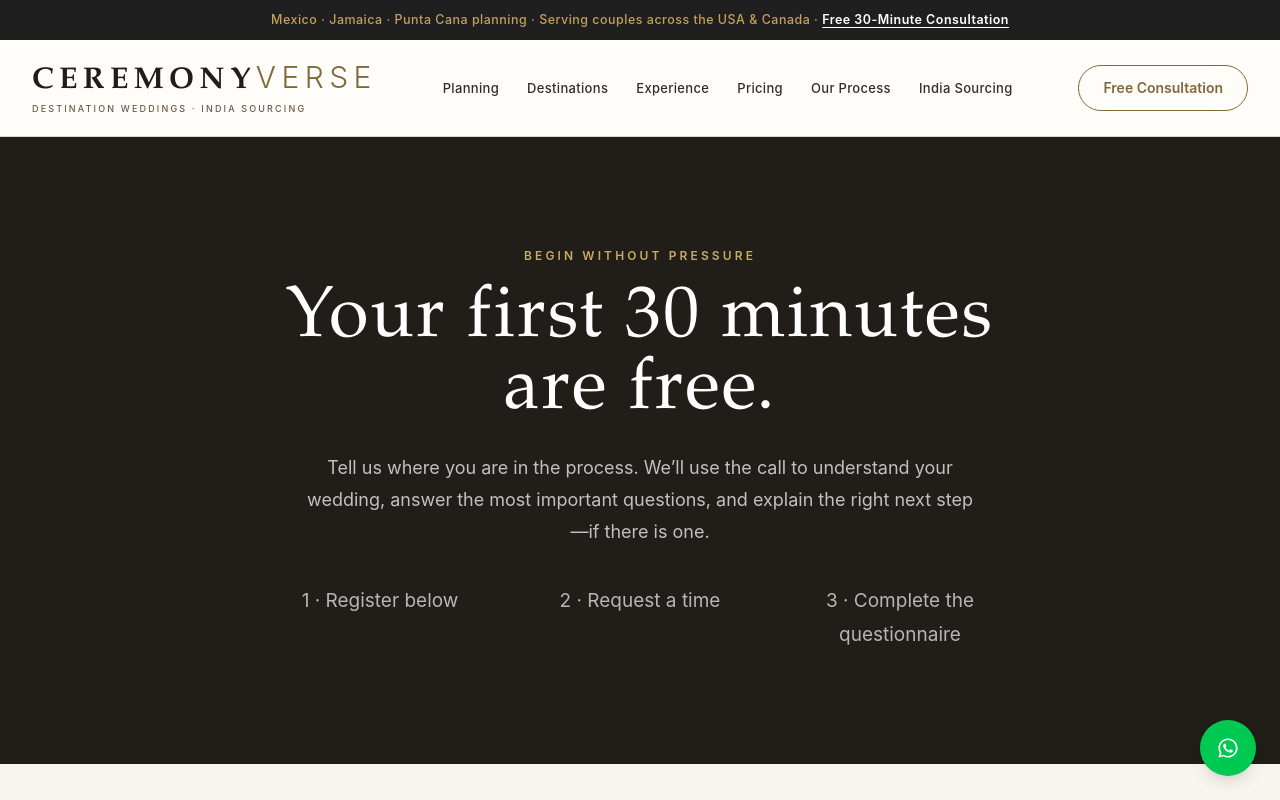
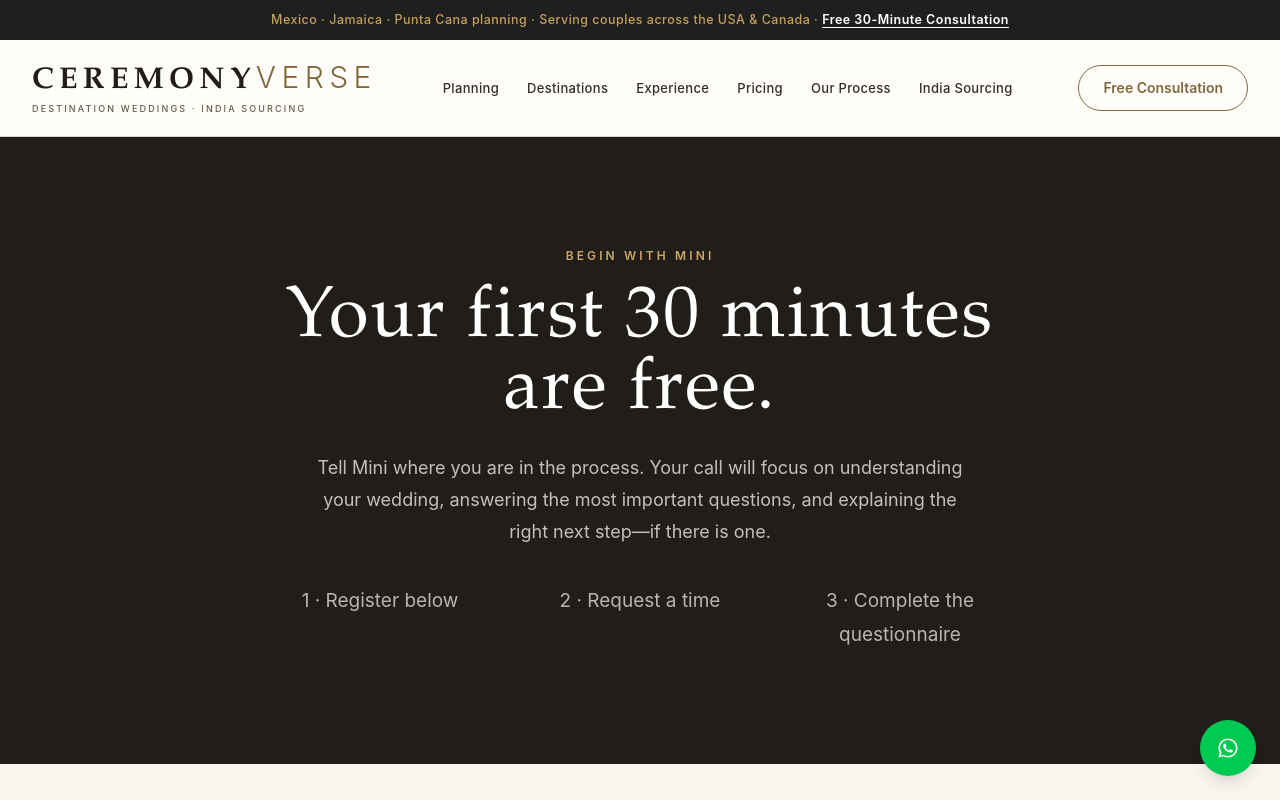
Before and after one commit to leylabernie/v0-ceremony-verse-wedding-concierge, a Next.js app: page /contact in a window 1280 px wide. Shown: the top 800 px of the page. Built offline with nearby package versions, Linux system fonts and the light colour scheme.

Commit message:
Introduce Mini as the public-facing founder
Use the confirmed nickname on the About and consultation experiences while keeping the presentation concise and professional.

```diff
--- a/app/about/page.tsx
+++ b/app/about/page.tsx
@@ -5,7 +5,7 @@ import { buildBreadcrumb, buildMetadata, JsonLd } from "@/lib/seo"
 export const metadata = buildMetadata({
   path: "/about/",
   title: "About CeremonyVerse — Indian Destination Wedding Planning",
-  description: "Meet the founder-led CeremonyVerse service and learn how firsthand destination-wedding experience and a Mexico City planning team support Gujarati and Hindu celebrations.",
+  description: "Meet Mini, founder of CeremonyVerse, and learn how firsthand destination-wedding experience and a Mexico City planning team support Gujarati and Hindu celebrations.",
   keywords: "About CeremonyVerse, Gujarati destination wedding planning, Hindu wedding planning Mexico Jamaica Punta Cana, India wedding sourcing",
 })
 
@@ -24,9 +24,9 @@ export default function AboutPage() {
 
       <section className="bg-[#211d19] px-6 py-24 text-white sm:py-32">
         <div className="mx-auto max-w-5xl text-center">
-          <p className="text-xs font-semibold uppercase tracking-[0.26em] !text-[#caa867]">About CeremonyVerse</p>
+          <p className="text-xs font-semibold uppercase tracking-[0.26em] !text-[#caa867]">Meet Mini · Founder &amp; Destination Wedding Concierge</p>
           <h1 className="mx-auto mt-5 max-w-4xl font-serif text-5xl font-medium leading-tight !text-white sm:text-7xl">A thoughtful bridge between your family and the destination.</h1>
-          <p className="mx-auto mt-7 max-w-3xl text-lg leading-8 !text-white/74 sm:text-xl">CeremonyVerse is a founder-led, U.S.-based service for Gujarati and Hindu families planning celebrations in Mexico, Jamaica, and Punta Cana.</p>
+          <p className="mx-auto mt-7 max-w-3xl text-lg leading-8 !text-white/74 sm:text-xl">Founded by Mini, CeremonyVerse is a U.S.-based service for Gujarati and Hindu families planning celebrations in Mexico, Jamaica, and Punta Cana.</p>
         </div>
       </section>
 
@@ -40,7 +40,7 @@ export default function AboutPage() {
             <h2 className="mt-4 font-serif text-4xl font-medium leading-tight sm:text-6xl">Beautiful weddings need more than beautiful ideas.</h2>
             <div className="mt-7 space-y-5 text-lg leading-8 text-[#51483f]">
               <p>Firsthand involvement in multi-day destination celebrations revealed where families carry the greatest pressure: resort decisions, ceremony requirements, guest travel, rooming details, approvals, wardrobes, and knowing who owns each task.</p>
-              <p>CeremonyVerse was created to keep those decisions connected. You have one U.S.-based family contact, while the experienced Mexico City–based destination team manages the local planning and on-site work identified in your signed proposal.</p>
+              <p>Mini created CeremonyVerse to keep those decisions connected. You have one U.S.-based contact, while the experienced Mexico City–based destination team manages the local planning and on-site work identified in your signed proposal.</p>
               <p>It is a personal working relationship—not a sales call center or an anonymous handoff after the first conversation.</p>
             </div>
           </div>
@@ -72,8 +72,8 @@ export default function AboutPage() {
           <div className="grid gap-12 lg:grid-cols-2">
             <article className="rounded-[2rem] border border-[#ded5c7] p-9 sm:p-12">
               <p className="text-xs font-semibold uppercase tracking-[0.22em] text-[#80683b]">Your CeremonyVerse relationship</p>
-              <h2 className="mt-4 font-serif text-4xl font-medium">One consistent family contact.</h2>
-              <p className="mt-6 leading-8 text-[#51483f]">CeremonyVerse organizes priorities, questions, decisions, agreed guest details, and the selected planning or sourcing scope. You know who to contact and what happens next.</p>
+              <h2 className="mt-4 font-serif text-4xl font-medium">One consistent contact: Mini.</h2>
+              <p className="mt-6 leading-8 text-[#51483f]">Mini organizes priorities, questions, decisions, agreed guest details, and the selected planning or sourcing scope. You know who to contact and what happens next.</p>
             </article>
             <article className="rounded-[2rem] border border-[#ded5c7] p-9 sm:p-12">
               <p className="text-xs font-semibold uppercase tracking-[0.22em] text-[#80683b]">At the destination</p>
--- a/components/pages/contact-page.tsx
+++ b/components/pages/contact-page.tsx
@@ -87,9 +87,9 @@ export function ContactPage() {
     <main className="min-h-screen bg-[#f8f5ef]">
       <section className="bg-[#211d19] px-6 py-20 text-center text-white sm:py-28">
         <div className="mx-auto max-w-4xl">
-          <p className="text-xs font-semibold uppercase tracking-[0.26em] !text-[#caa867]">Begin without pressure</p>
+          <p className="text-xs font-semibold uppercase tracking-[0.26em] !text-[#caa867]">Begin with Mini</p>
           <h1 className="mx-auto mt-5 max-w-3xl font-serif text-5xl font-medium !text-white sm:text-7xl">Your first 30 minutes are free.</h1>
-          <p className="mx-auto mt-6 max-w-2xl text-lg leading-8 !text-white/72">Tell us where you are in the process. We’ll use the call to understand your wedding, answer the most important questions, and explain the right next step—if there is one.</p>
+          <p className="mx-auto mt-6 max-w-2xl text-lg leading-8 !text-white/72">Tell Mini where you are in the process. Your call will focus on understanding your wedding, answering the most important questions, and explaining the right next step—if there is one.</p>
           <div className="mx-auto mt-9 grid max-w-3xl gap-3 text-sm sm:grid-cols-3"><p className="!text-white/68">1 · Register below</p><p className="!text-white/68">2 · Request a time</p><p className="!text-white/68">3 · Complete the questionnaire</p></div>
         </div>
       </section>
```
